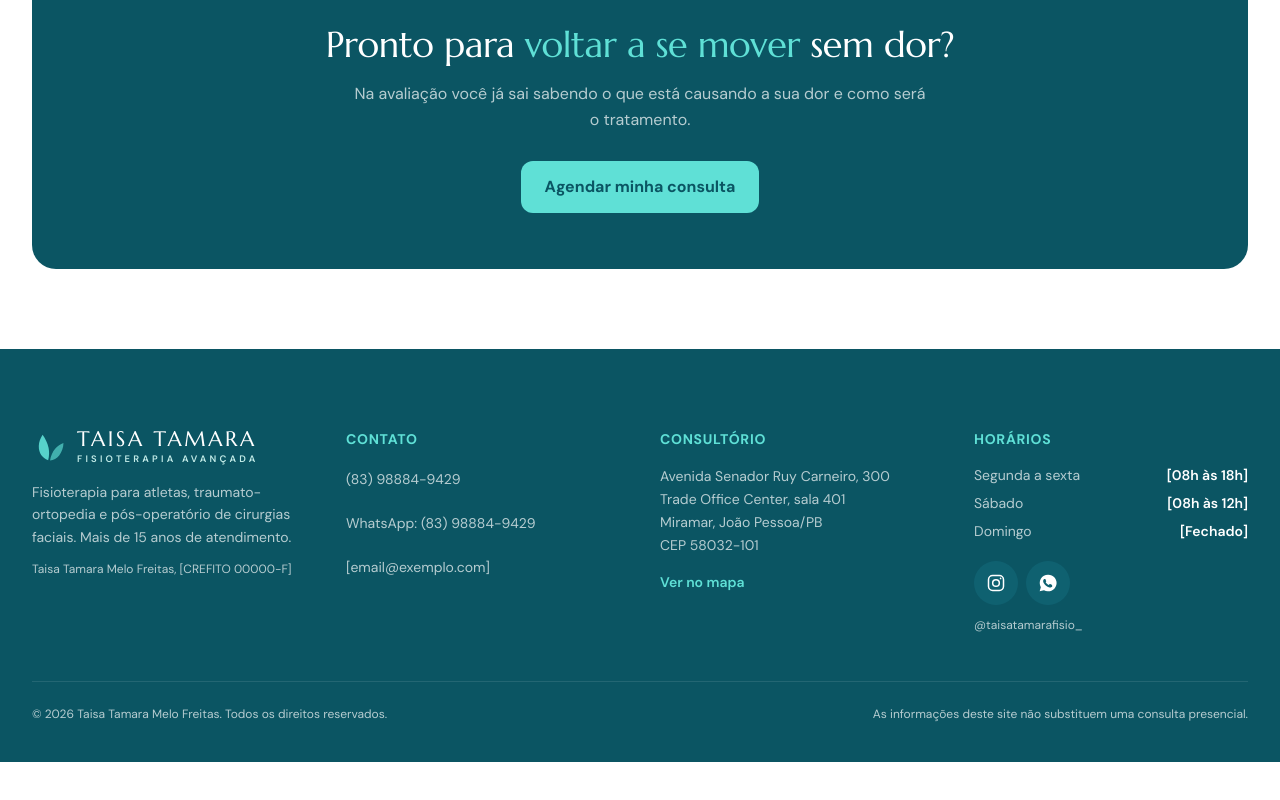
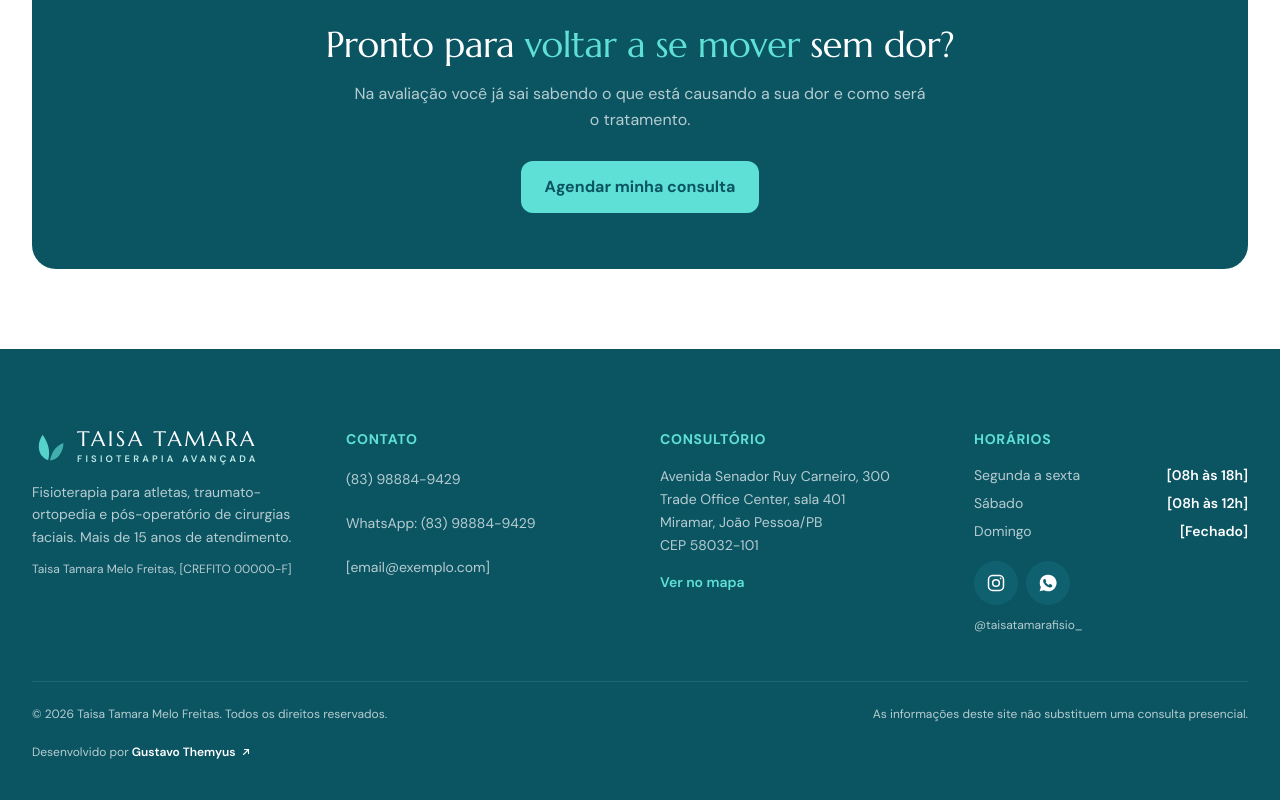
Before and after one commit to GustavoThemyus/taisatamara, a website built with Vite: page index.html in a window 1280 px wide. Shown: the part 5740-6540 px from the top of the page. Before the commit the page ends 6502 px from the top, so only its background shows below. Built offline with nearby package versions, Linux system fonts and the light colour scheme.

Commit message:
Adiciona o crédito do desenvolvedor no rodapé
"Desenvolvido por Gustavo Themyus" com o nome em destaque e uma setinha, levando
ao LinkedIn em nova aba (noopener noreferrer). O link tem 44px de altura para
ficar fácil de tocar no celular, e um aviso "abre em nova aba" para leitores de
tela.

```diff
--- a/index.html
+++ b/index.html
@@ -956,6 +956,15 @@
         <p>© <span data-ano>2026</span> Taisa Tamara Melo Freitas. Todos os direitos reservados.</p>
         <p>As informações deste site não substituem uma consulta presencial.</p>
       </div>
+
+      <p class="mt-2 text-xs text-paper/70">
+        Desenvolvido por
+        <a href="https://www.linkedin.com/in/gustavothemyus/" target="_blank" rel="noopener noreferrer" class="inline-flex min-h-11 items-center gap-1 font-semibold text-paper underline-offset-4 hover:underline">
+          Gustavo Themyus
+          <svg viewBox="0 0 24 24" fill="none" stroke="currentColor" stroke-width="2.2" stroke-linecap="round" stroke-linejoin="round" class="h-3 w-3" aria-hidden="true"><path d="M7 17 17 7M9 7h8v8" /></svg>
+          <span class="sr-only">(abre em nova aba)</span>
+        </a>
+      </p>
     </div>
   </footer>
 
```
